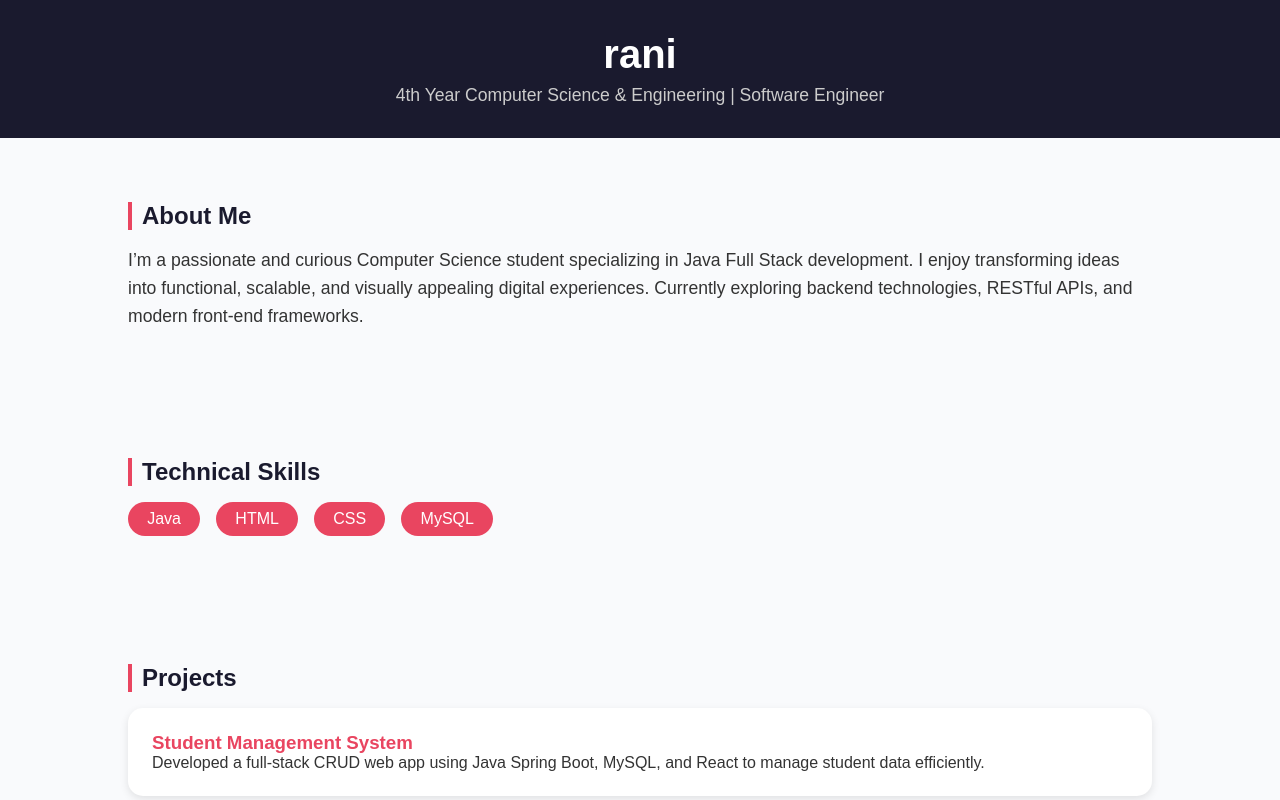
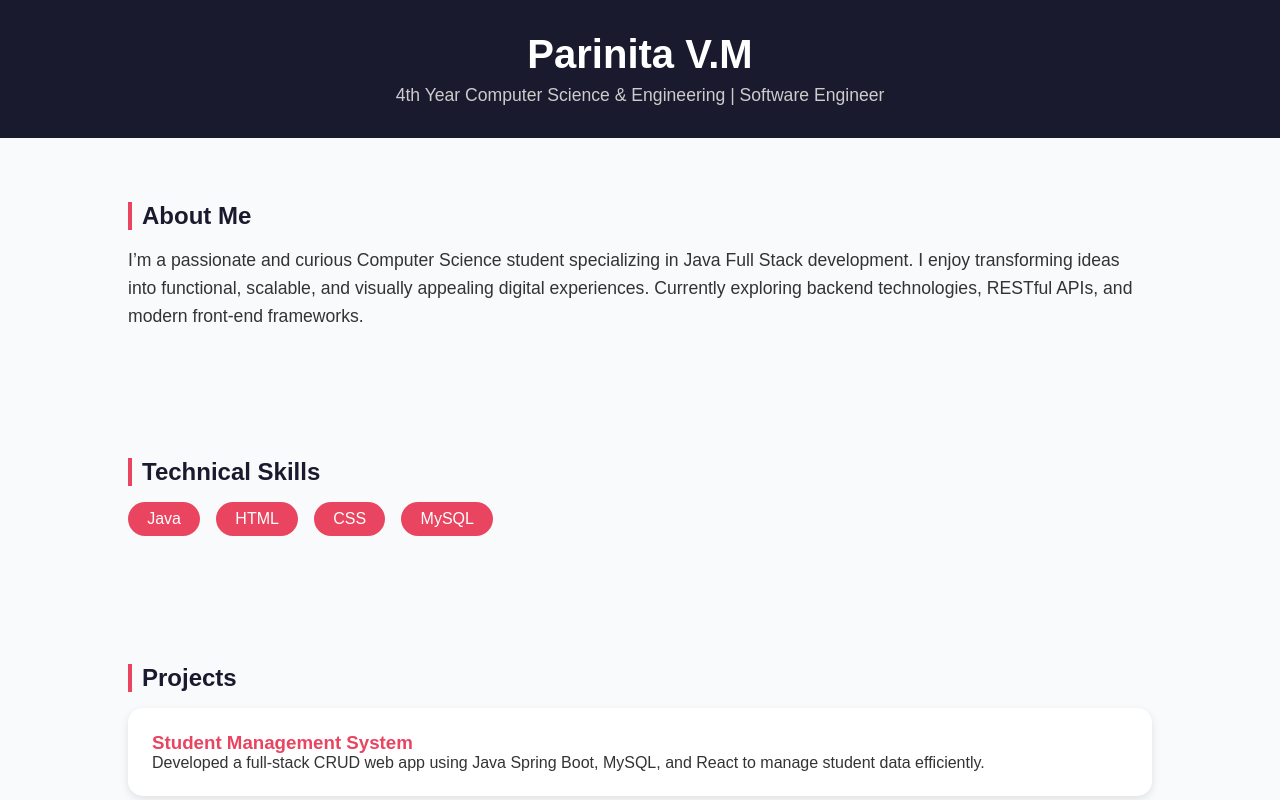
Before and after one commit to Parinita1Madihalli/p, a plain HTML site: page index.html in a window 1280 px wide. Shown: the top 800 px of the page. Drawn offline with Linux system fonts and the light colour scheme.

Commit message:
Update index.html

```diff
--- a/index.html
+++ b/index.html
@@ -9,7 +9,7 @@
 <body>
 
   <header>
-    <h1>rani</h1>
+    <h1>Parinita V.M</h1>
     <p>4th Year Computer Science & Engineering | Software Engineer</p>
   </header>
 
```
